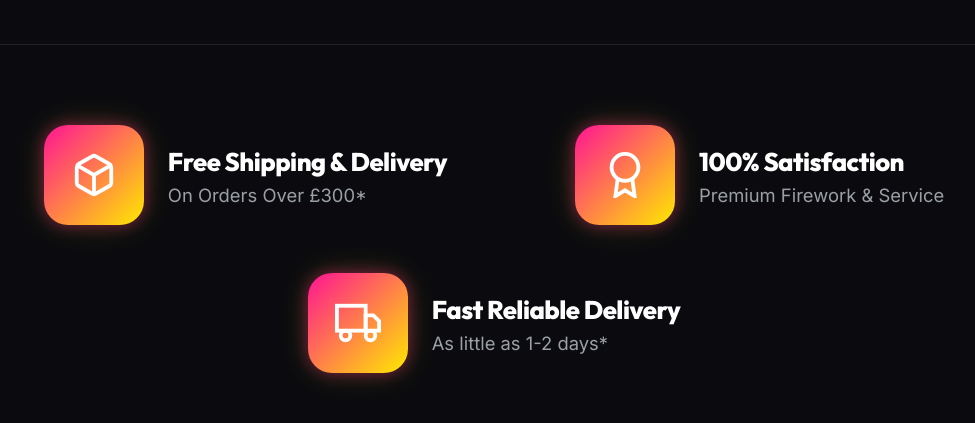
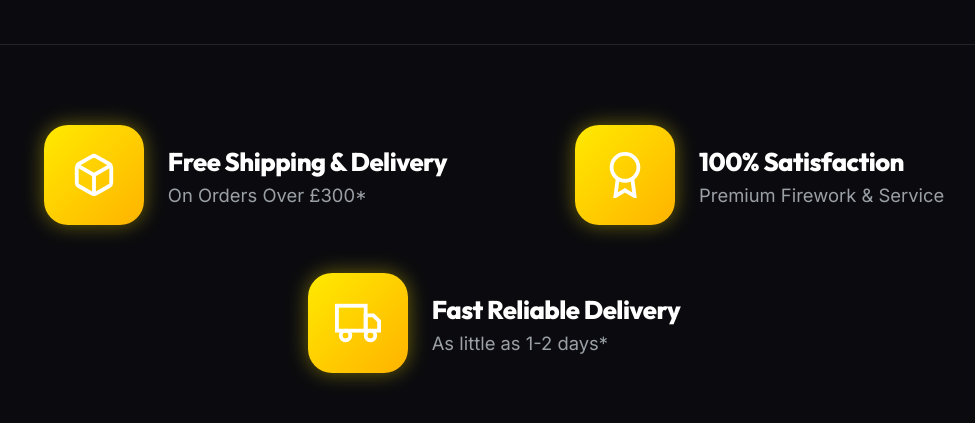
Before and after one commit to zizorobotics/stagfireworks, a React (Vite) app in the folder web/: page / in a window 1280 px wide. Shown: the part 7420-7843 px from the top of the page, without its empty margins (146-1121 px from the left). Built offline with nearby package versions, Linux system fonts and the light colour scheme; no server answers; the database is empty.

Commit message:
Change feature icons to yellow gradient

```diff
--- a/web/src/index.css
+++ b/web/src/index.css
@@ -944,12 +944,12 @@ h1, h2, h3, h4 {
   height: 100px;
   min-width: 100px;
   border-radius: 24px;
-  background: linear-gradient(135deg, var(--accent-magenta), var(--accent-cyan));
+  background: linear-gradient(135deg, #ffea00, #ffb300);
   display: flex;
   align-items: center;
   justify-content: center;
   color: #fff;
-  box-shadow: var(--accent-glow);
+  box-shadow: 0 0 20px rgba(255, 234, 0, 0.4);
 }
 
 .feature-icon svg {
```
